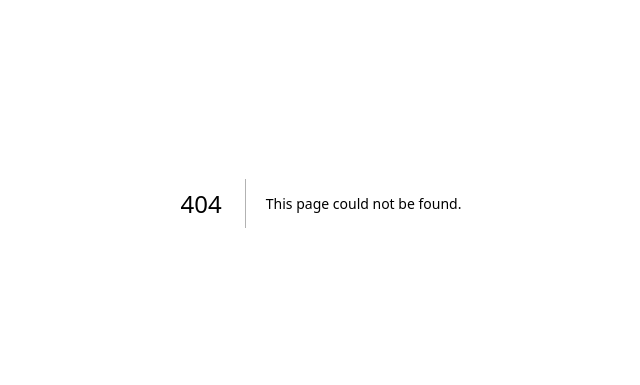
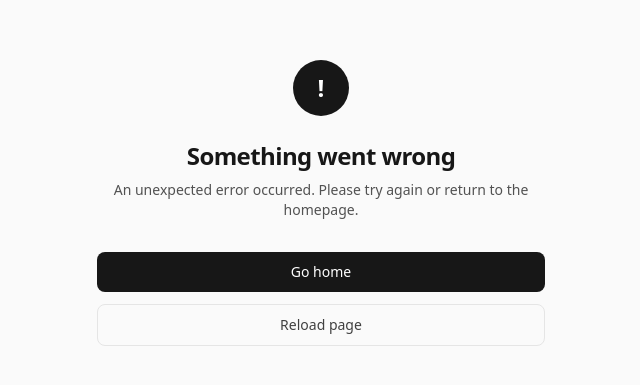
Before and after one commit to Andredy-00/user-management, a Next.js app: page /error in a window 1280 px wide. Before the commit this address had no page. Shown: the part 197-582 px from the top of the page, without its empty margins (319-959 px from the left). Built offline with nearby package versions, Linux system fonts and the light colour scheme.

Commit message:
Feat: error page

```diff
--- /dev/null
+++ b/src/app/error/page.tsx
@@ -0,0 +1,43 @@
+'use client'
+
+import Link from 'next/link'
+
+export default function ErrorPage() {
+  return (
+    <div className="flex min-h-screen items-center justify-center bg-neutral-50 px-6">
+      <div className="w-full max-w-md text-center">
+        {/* Icon / visual */}
+        <div className="mx-auto mb-6 flex h-14 w-14 items-center justify-center rounded-full bg-neutral-900 text-white">
+          <span className="text-2xl font-semibold">!</span>
+        </div>
+
+        {/* Title */}
+        <h1 className="mb-2 text-2xl font-semibold tracking-tight text-neutral-900">
+          Something went wrong
+        </h1>
+
+        {/* Description */}
+        <p className="mb-8 text-sm text-neutral-600">
+          An unexpected error occurred. Please try again or return to the homepage.
+        </p>
+
+        {/* Actions */}
+        <div className="flex flex-col gap-3">
+          <Link
+            href="/"
+            className="rounded-lg bg-neutral-900 px-4 py-2.5 text-sm font-medium text-white transition hover:bg-neutral-800"
+          >
+            Go home
+          </Link>
+
+          <button
+            onClick={() => window.location.reload()}
+            className="rounded-lg border border-neutral-200 px-4 py-2.5 text-sm font-medium text-neutral-700 transition hover:bg-neutral-100"
+          >
+            Reload page
+          </button>
+        </div>
+      </div>
+    </div>
+  )
+}
```
